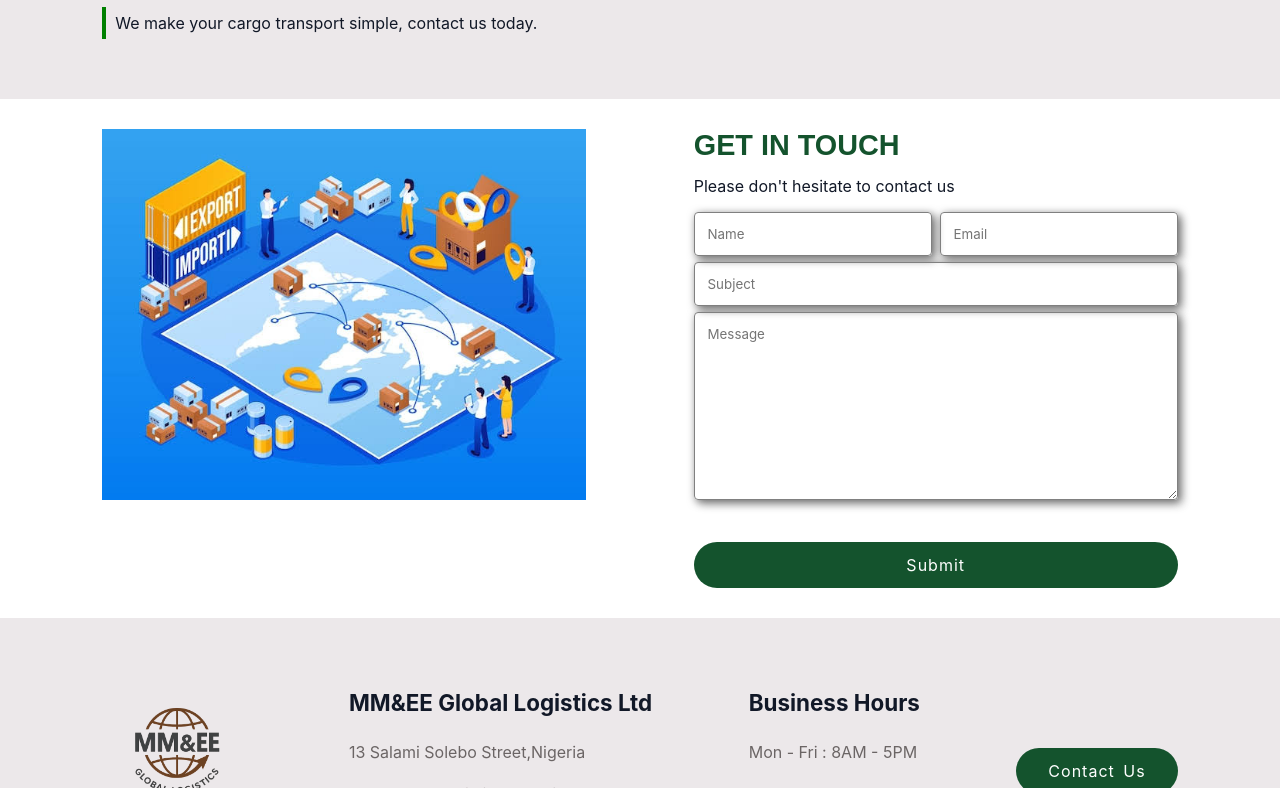
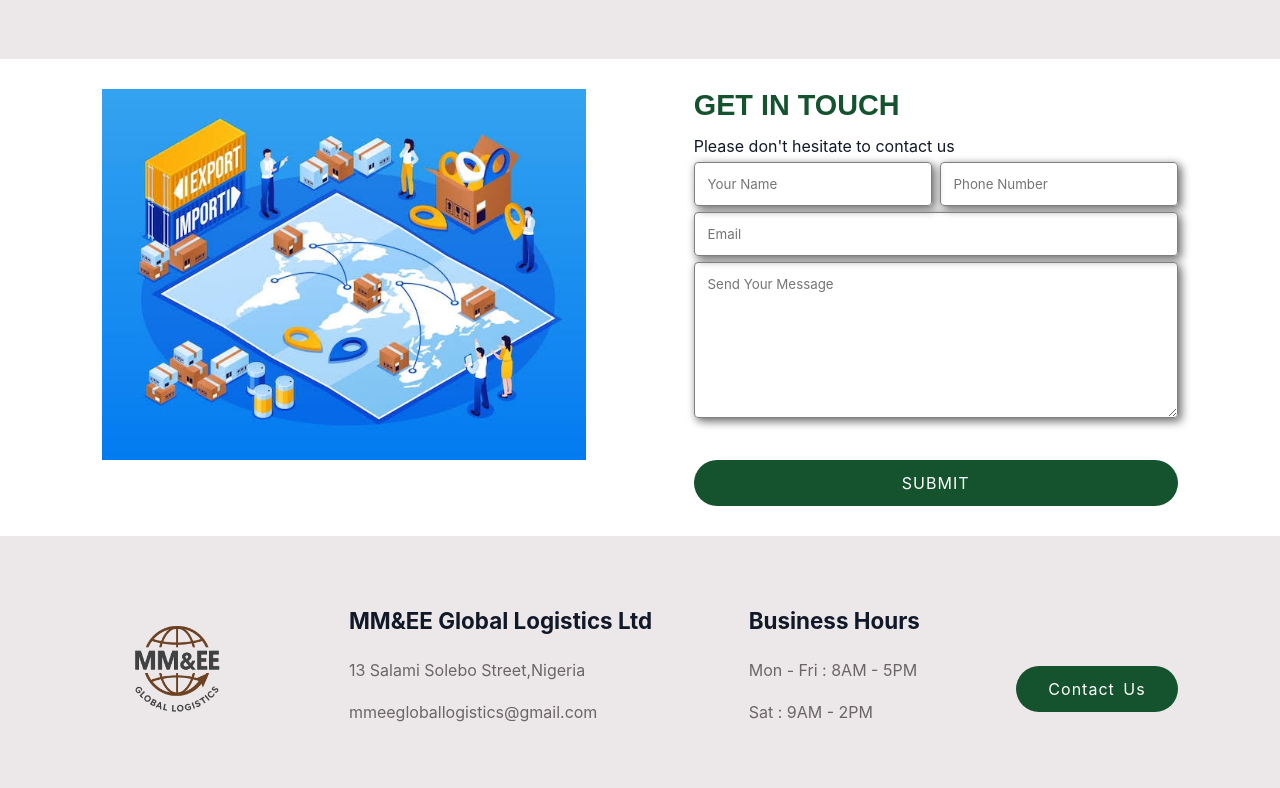
Before and after one commit to IfeomaBlessing/logistics, a React (Vite) app: page /#/ in a window 1280 px wide. Shown: the part 2314-3102 px from the top of the page. Built offline with nearby package versions, Linux system fonts and the light colour scheme.

Commit message:
form validation

```diff
--- a/src/Components/about/about.css
+++ b/src/Components/about/about.css
@@ -29,11 +29,13 @@ section .homeAbout{
     align-items: flex-start;
     }
 
+
 .miniImage img{
-    width:50%;
-    margin-top:20px;
-    margin-right: 10px;
-    border-radius:10px;
+  margin-top:10px;
+  border-radius:10px;
+  width:100%;
+  max-width:220px;
+  height: 130px;
 }
 .Box-container.chooseUs{
     grid-template-columns: repeat(4, 1fr);
@@ -50,31 +52,11 @@ section .homeAbout{
 
 
 
-@media screen and (max-width:912px){
-    /* .testimonial-container{
-        grid-template-columns: repeat(3, 1fr);
-        gap:20px;
-    }
-    .test-content{
-        height:200px;
-    } */
-}
+@media screen and (max-width:920px){
 
-
-@media screen and (max-width:850px){
-    /* .aboutContent,
-    .info{
-        flex-direction: column;
-    }
-
-    .left-about,
-    .right-about{
-        width: 100%;
-    }
-    .right-about{
-        margin-top: 1.5rem;
-    } */
-
+    .miniImage img{
+        max-width:180px;
+      }
 
 }
 
@@ -87,9 +69,12 @@ section .homeAbout{
         gap:1.5rem;
     }
     .miniImage img{
-        width:45%;
 
-    }
+            width:100vw;
+            max-width:100%;
+            height: 30vw;
+          }
+
 
  }
 
@@ -98,14 +83,8 @@ section .homeAbout{
         flex-direction: column !important;
     }
     .miniImage img{
-        width:100%;
+        width:50vw;
+        max-width:70%;
+        height: 40vw;
     }
-    .bigImg{
-        width:100% !important;
     }
-
-    }
-
-    @media screen and (max-width: 450px) {
-
-        }
--- a/src/Components/contact/Contact.jsx
+++ b/src/Components/contact/Contact.jsx
@@ -1,7 +1,7 @@
 import React from 'react'
 import '../contact/cstyle.css'
 import image from '../../assets/images/contact_img.jpeg'
-
+import  Form  from './Form'
 
 
 const Contact = () => {
@@ -19,20 +19,8 @@ const Contact = () => {
        <div className="col2" style={{width :"45%"}}>
        <h3>GET IN TOUCH</h3>
        <p>Please don't hesitate to contact us</p>
-               <form action="#" style={{marginTop:"10px"}}>
+       <Form/>
 
-               <div className='t-form'>
-               <input type="text" placeholder='Name' />
-                <input type="email" placeholder='Email' />
-
-               </div>
-                <input type="text" placeholder='Subject' />
-
-
-                <textarea name="" id="" cols="30" rows="10" placeholder='Message'></textarea>
-                <button className='button'>Submit</button>
-
-               </form>
        </div>
         </div>
 
--- /dev/null
+++ b/src/Components/contact/Form.jsx
@@ -0,0 +1,94 @@
+import React, {useState} from 'react'
+import '../contact/cstyle.css'
+import '../contact/Validate'
+
+const Form = () => {
+    const [values, setValues] = useState({
+        name:"",
+        phone:"",
+        email:"",
+        message:""
+    })
+
+    const handleInput =(e)=>{
+        setValues({...values, [e.target.name]:e.target.value})
+    }
+    const [error, setError] =useState({})
+    const [isDataCorrect, setIsDataCorrect] =useState(false)
+  const [success, setSuccess] =useState("")
+
+    const handleSend =(e)=>{
+        e.preventDefault();
+        setError(Validation(values));
+        setIsDataCorrect(true)
+
+        if(Object.keys(error).length === 0 && isDataCorrect){
+            setSuccess(`Hi ${values.name}, Your message has been sent successfully`);
+
+            setValues({name:"",
+            phone:"",
+            email:"",
+            message:""});
+
+            setTimeout (()=>{
+              setSuccess ("")
+            },1000)
+        }
+
+        else{
+
+
+              setSuccess(" ");
+        }
+    }
+
+  return (
+    <form >
+
+    <div className='t-form' >
+    <div>
+    <input type='text' name='name'
+    placeholder='Your Name' value={values.name}
+    onChange={handleInput}/>
+     {
+        error.name && <p style={{color:"red", fontSize:"13px", marginBottom:"4px"}}>{error.name}</p>
+      }
+      </div>
+
+      <div>
+      <input type='digit'placeholder='Phone Number'
+      name='phone' value={values.phone}
+      onChange={handleInput}/>
+       {
+        error.phone && <p style={{color:"red", fontSize:"13px", marginBottom:"4px"}}>{error.phone}</p>
+      }
+    </div>
+    </div>
+
+    <div>
+    <input type='email'placeholder='Email'
+    name='email'value={values.email}
+    onChange={handleInput}/>
+      {
+        error.email && <p style={{color:"red", fontSize:"13px", marginBottom:"4px"}}>{error.email}</p>
+      }
+
+    </div>
+
+    <textarea  rows="8" placeholder="Send Your Message"
+    name='message' value={values.message}
+    onChange={handleInput}></textarea>
+     {
+        error.message && <p style={{color:"red", fontSize:"13px", marginBottom:"4px"}}>{error.message}</p>
+      }
+
+          {
+        success && <p style={{color:"green",fontSize:"13px", marginBottom:"4px"}}>{success}</p>
+      }
+
+     <button className='button' onClick={handleSend}>SUBMIT</button>
+    </form>
+  )
+}
+
+export default Form
--- /dev/null
+++ b/src/Components/contact/Validate.jsx
@@ -0,0 +1,43 @@
+
+const Validation = (values) => {
+  let error = {};
+  const email_pattern =/^[A-Za-z\._\-0-9]*[@][A-Za-z]*[\.][a-z]{2,4}$/
+  const text_pattern = /^[0-9]*$/
+  const message_pattern = /^[a-zA-Z\s.,?k w!\\n]+$/
+
+
+  if(!values.name){
+      error.name ="Name is required"
+  } else if (values.name.length < 4) {
+      error.name ="Name cannot be less than 4"
+  }
+  else if(text_pattern.test(values.name)){
+      error.name ="Only alphabets are allowed"
+  }
+
+
+
+   if(!values.phone){
+      error.phone ="Phone number is required"
+  }else if(!text_pattern.test(values.phone)){
+      error.phone ="Invalid Phone number"
+  }
+
+
+   if(!values.email){
+      error.email ="Email is required"
+  }else if(!email_pattern.test(values.email)){
+      error.email ="Invalid Email"
+  }
+
+
+  if(!values.message){
+      error.message ="Enter your message"
+  }else if(!message_pattern.test(values.message)){
+      error.message ="This is an invalid message"
+  }
+
+return error;
+}
+
+export default Validation;
--- a/src/Components/hero/herostyle.css
+++ b/src/Components/hero/herostyle.css
@@ -101,7 +101,7 @@
   .contact{
     background-color:var(--greyBg);
     align-items:flex-start;
-    margin-top:40px;
+
   }
 
   .contact .dash{
```
